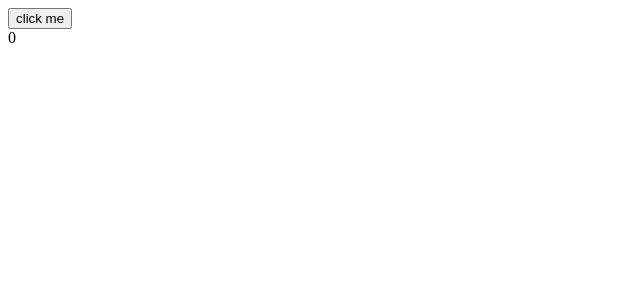
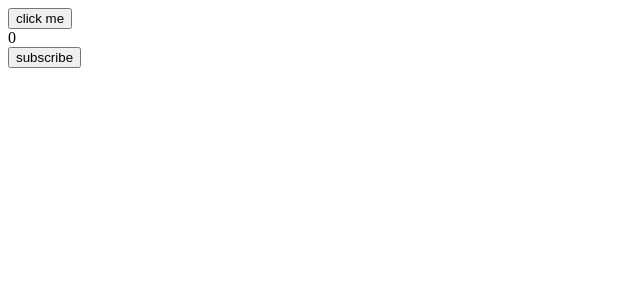
Before and after one commit to makmu/pwcat, an Angular app: page / in a window 1280 px wide. Shown: the top 300 px of the page, without its empty margins (0-640 px from the left). Built offline with nearby package versions, Linux system fonts and the light colour scheme.

Commit message:
Add push notification subscription

```diff
--- a/src/app/app.component.html
+++ b/src/app/app.component.html
@@ -3,3 +3,9 @@
   click me
 </button>
 <div> {{ counter }} </div>
+<button (click) = "subscribe()">
+  subscribe
+</button>
+<div>
+  {{ subscription }}
+</div>
--- a/src/app/app.component.ts
+++ b/src/app/app.component.ts
@@ -1,4 +1,7 @@
 import { Component, OnInit } from '@angular/core';
+import { SwPush } from '@angular/service-worker';
+
+import * as webpush from 'web-push';
 
 @Component({
   selector: 'my-app-root',
@@ -6,6 +9,14 @@ import { Component, OnInit } from '@angular/core';
   styleUrls: ['./app.component.css']
 })
 export class AppComponent implements OnInit{
+
+  readonly VAPID_PUBLIC_KEY = "BCgHKgP-c2RkVUOn8-mJPC0CcEVdAL7vHQ1OXPrDO-uhAYRlklMQlw6b8lhDggi57mMXGRqwOPxfkXcMLm56lCU";
+  counter = 0;
+  subscription = null;
+
+  constructor( private swPush: SwPush) {
+  }
+
   ngOnInit(): void {
     var tmpCounter = window.localStorage.getItem("counter")
     console.log(tmpCounter)
@@ -13,9 +24,17 @@ export class AppComponent implements OnInit{
       this.counter = parseInt(tmpCounter);
     }
   }
-  counter = 0;
+
   increaseCounter() {
     this.counter += 1;
     localStorage.setItem("counter", this.counter.toString())
   }
+
+  subscribe() {
+    this.swPush.requestSubscription({
+      serverPublicKey: this.VAPID_PUBLIC_KEY
+    })
+    .then(sub => this.subscription = JSON.stringify(sub))
+    .catch(error => console.error("Could not subscribe to notifications: ", error));
+  }
 }
--- a/src/app/app.module.ts
+++ b/src/app/app.module.ts
@@ -11,7 +11,7 @@ import { AppComponent } from './app.component';
   ],
   imports: [
     BrowserModule,
-    environment.production ? ServiceWorkerModule.register('ngsw-worker.js') : []
+    ServiceWorkerModule.register('ngsw-worker.js')
   ],
   providers: [],
   bootstrap: [AppComponent]
```
